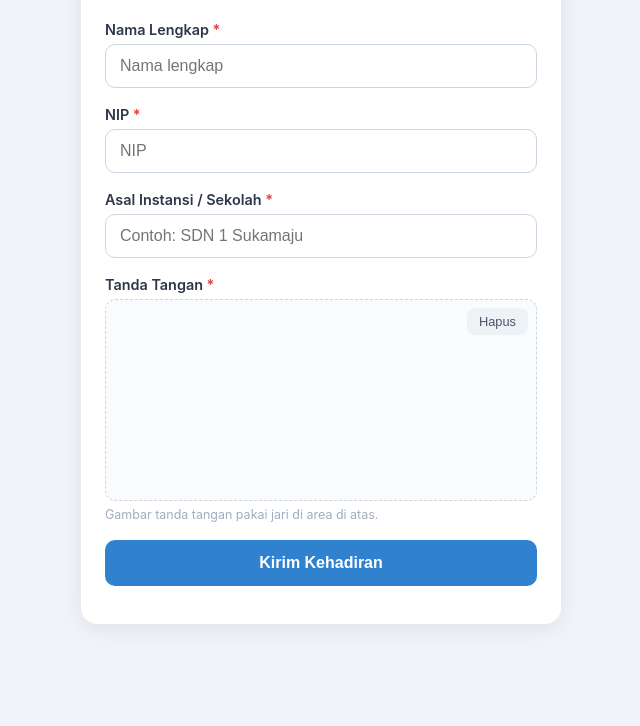
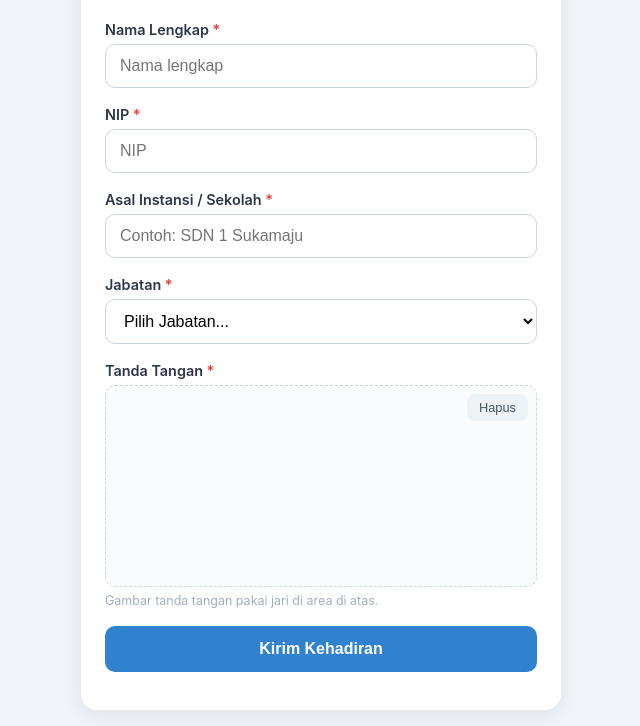
Before and after one commit to yudidata1985/daftar-hadir, a plain HTML site: page index.html in a window 1280 px wide. Shown: the part 90-816 px from the top of the page, without its empty margins (319-959 px from the left). Drawn offline with nearby package versions, Linux system fonts and the light colour scheme.

Commit message:
index.html

```diff
--- a/index.html
+++ b/index.html
@@ -31,6 +31,21 @@
       </div>
 
       <div class="field">
+  <label for="jabatan">Jabatan <span class="req">*</span></label>
+  <select id="jabatan" name="jabatan" required style="width: 100%; padding: 12px 14px; border: 1.5px solid #cbd5e0; border-radius: 10px; font-size: 1rem; background-color: #fff;">
+    <option value="" disabled selected>Pilih Jabatan...</option>
+    <option value="Guru">Guru</option>
+    <option value="Kepala Sekolah">Kepala Sekolah</option>
+    <option value="Lain-lain">Lain-lain</option>
+  </select>
+</div>
+
+<div class="field" id="kolomLainnya" style="display: none;">
+  <label for="jabatanLainnya">Sebutkan Jabatan Lainnya <span class="req">*</span></label>
+  <input type="text" id="jabatanLainnya" name="jabatanLainnya" placeholder="Contoh: Pengawas, Komite, dll">
+</div>
+
+      <div class="field">
         <label>Tanda Tangan <span class="req">*</span></label>
         <div class="signature-wrapper">
           <canvas id="signatureCanvas"></canvas>
```
